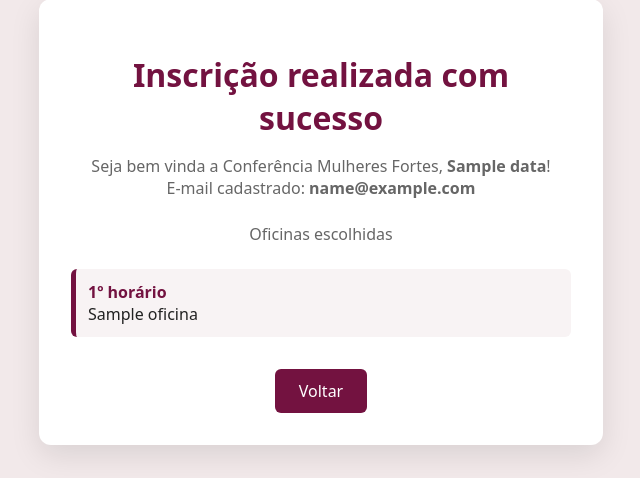
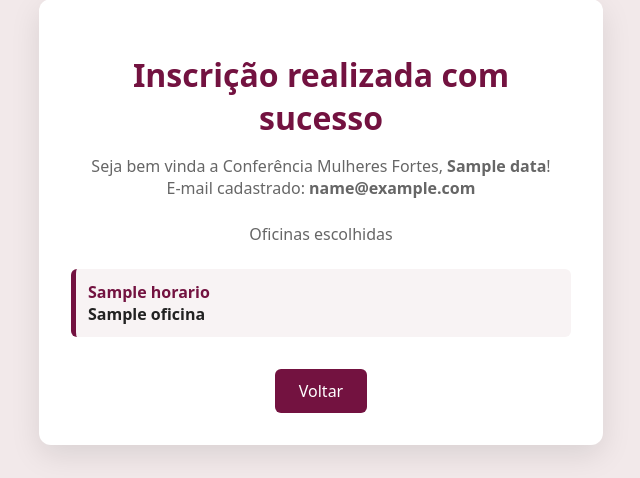
Before and after one commit to pedrodamiao/conferenciamulheresfortes, a Flask app: template templates/sucesso.html in a window 1280 px wide. Shown: the part 194-672 px from the top of the page, without its empty margins (319-959 px from the left). Run offline with Flask 3, Linux system fonts and the light colour scheme; the template is opened without the code that fills it: most values are stand-ins (such as "Sample title", 1, 10 or a date in 2020).

Commit message:
Update sucesso.html

```diff
--- a/templates/sucesso.html
+++ b/templates/sucesso.html
@@ -79,8 +79,8 @@
 
     {% for s in data.selecoes %}
       <div class="item">
-        <div class="horario">{{ loop.index }}º horário</div>
-        <div>{{ s.oficina }}</div>
+        <div class="horario">{{ s.horario }}</div>
+        <div><strong>{{ s.oficina }}</strong></div>
       </div>
     {% endfor %}
 
```
